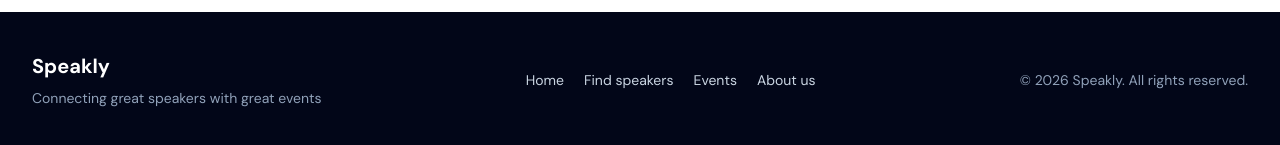
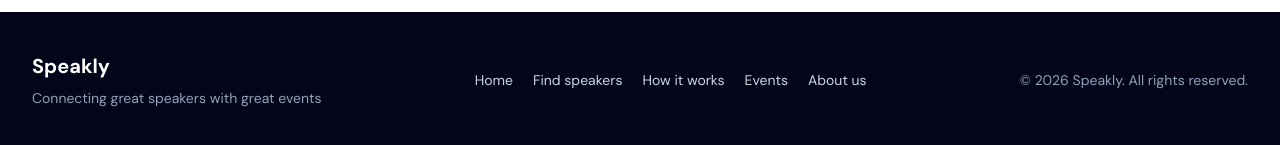
Before and after one commit to Abdullahi47/speaker-event-booking-platform-, a React (Vite) app in the folder frontend/: page / in a window 1280 px wide. Shown: the part 3477-3622 px from the top of the page. Built offline with nearby package versions, Linux system fonts and the light colour scheme.

Commit message:
Adding footer

```diff
--- a/frontend/src/components/Footer.jsx
+++ b/frontend/src/components/Footer.jsx
@@ -14,6 +14,7 @@ function Footer() {
         <nav aria-label="Footer navigation" className="flex flex-wrap justify-center gap-5 text-sm text-slate-300">
           <a className="hover:text-white" href="#home">Home</a>
           <a className="hover:text-white" href="#find-speakers">Find speakers</a>
+          <a className="hover:text-white" href="#how-it-works">How it works</a>
           <a className="hover:text-white" href="#events">Events</a>
           <a className="hover:text-white" href="#about-us">About us</a>
         </nav>
```
